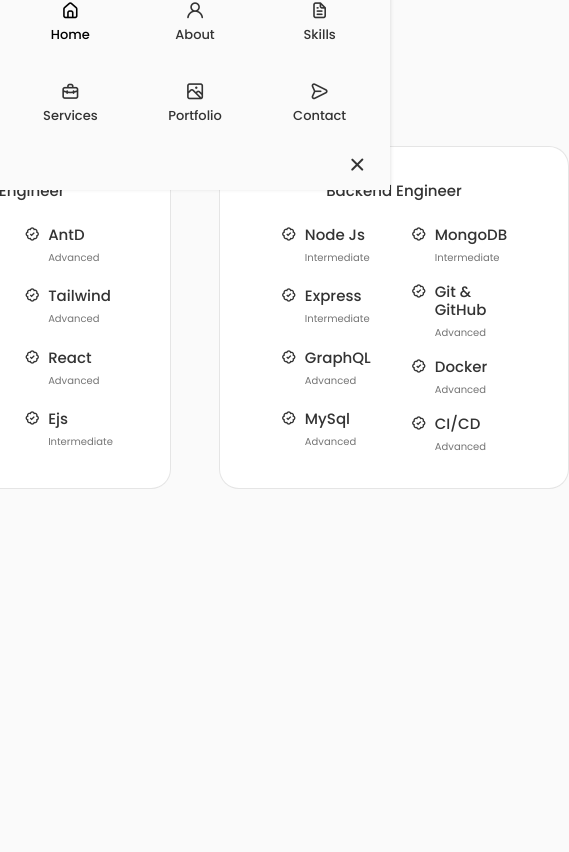
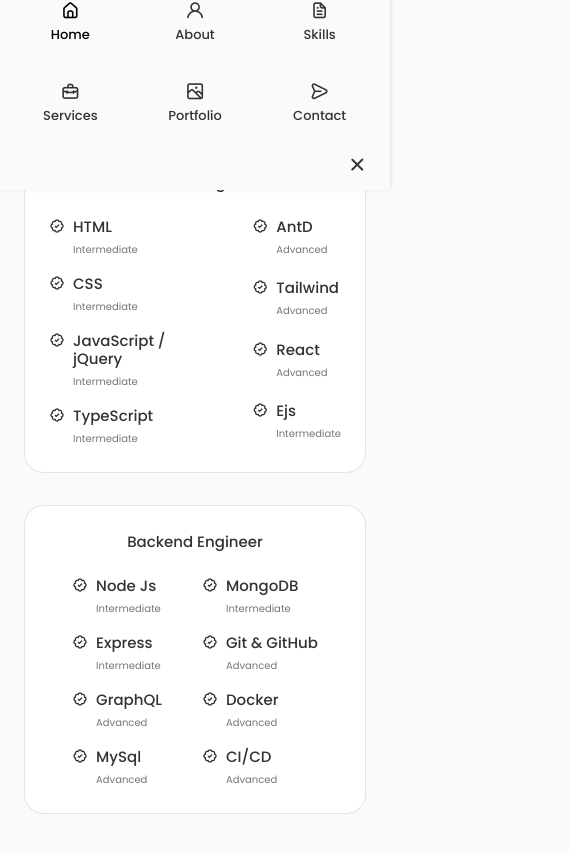
Before and after one commit to Nixhazel/React-Portfolio-V1, a React (Create React App) app in the folder portfolio/: page / in a window 390 px wide. Shown: the part 1498-2350 px from the top of the page, 569 px wide, since content can reach past the window. Before the commit the page ends 2099 px from the top, so only its background shows below. Built offline with nearby package versions, Linux system fonts and the light colour scheme.

Commit message:
finished skills section

```diff
--- a/portfolio/src/components/skills/skills.css
+++ b/portfolio/src/components/skills/skills.css
@@ -53,16 +53,30 @@
 /*=============== BREAKPOINTS ===============*/
 /* For large devices */
 @media screen and (max-width: 992px) {
+    .skills__container {
+        grid-template-columns: max-content;
+        row-gap: 2rem;
+    }
 }
 
 /* For medium devices */
-@media screen and (max-width: 768px) {
-}
-
 @media screen and (max-width: 576px) {
+    .skills__container {
+        grid-template-columns: 1fr;
+    }
+    .skills__content {
+        padding: 1.5rem;
+    }
 }
 
 /* For small devices */
 @media screen and (max-width: 350px) {
+    .skills__box {
+        column-gap: 1.25rem;
+    }
+
+    .skills__name {
+        font-size: var(--small-font-size);
+    }
 
 }
```
